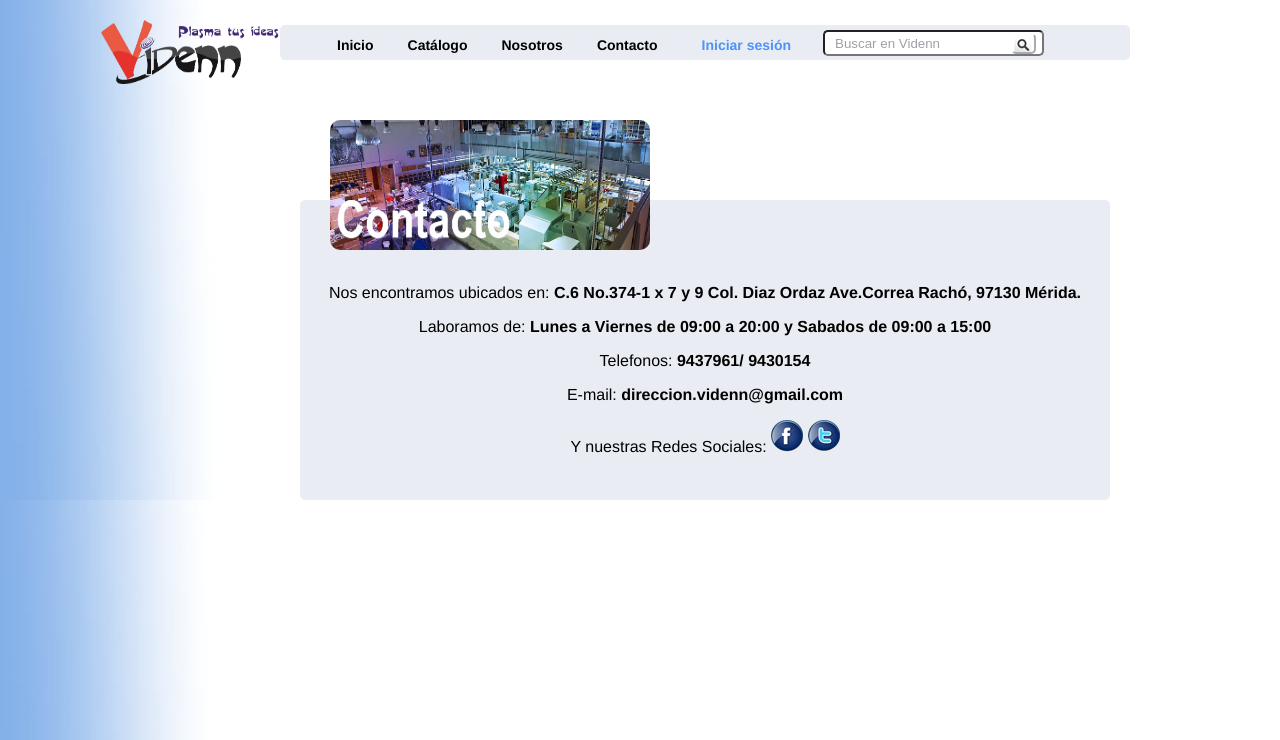
After one commit to jborges1289/Videnn, a PHP site: page /bsdiving/seccionContactos.php in a window 1280 px wide. The commit adds this page. Shown: the top 740 px of the page. Run offline with PHP 8.4, Linux system fonts and the light colour scheme; some libraries are stand-ins or nearby versions.

Commit message:
agregado seccion nosotros y contacto

```diff
--- a/css/index.css
+++ b/css/index.css
@@ -189,3 +189,9 @@ legend{
     color: #E42E33;
     width: 180px;
 }
+
+#banner{
+    margin-left: 50px;
+    width: 400px;
+    height: 200px;
+}
--- /dev/null
+++ b/css/nosotros.css
@@ -0,0 +1,49 @@
+/*
+    Document   : nosotros
+    Created on : 04-may-2013, 16:10:30
+    Author     : giselly_2003
+    Description:
+        Purpose of the stylesheet follows.
+*/
+
+#logoNosotros, #logoContacto{
+        width: 320px;
+        height:130px;
+        margin-left: 110px;
+        margin-top: -20px;
+        border-radius: 10px;
+
+}
+#infoNosotros {
+    text-align: center;
+    margin-left: 0px;
+    width: 810px;
+    float: left;
+    margin-top: 5px;
+    background-color: #e9edf3;
+    border-radius: 5px;
+    font-weight:  bold;
+    margin-left: 190px;
+    height: 200px;
+    margin-top: -70px;
+
+}
+
+#infoContacto{
+    text-align: center;
+    margin-left: 0px;
+    width: 810px;
+    float: left;
+    margin-top: 5px;
+    background-color: #e9edf3;
+    border-radius: 5px;
+    margin-left: 190px;
+    height: 300px;
+    margin-top: -70px;
+}
+
+#infoNosotros p, #infoContacto p{
+    margin-left: 10px;
+    margin-right: 10px;
+
+}
--- a/css/style.css
+++ b/css/style.css
@@ -273,6 +273,7 @@ input[type="text"]{
 
 
 
+
 #media{
 
     margin-top: 180px;
--- a/gestor_de_plantilla.php
+++ b/gestor_de_plantilla.php
@@ -32,8 +32,8 @@ public function generarEncabezado(){
 
                      </ul>
                    </li>
-	               <li><a href="#">Nosotros</a></li>
-	               <li><a href="#">Contacto</a></li>
+	               <li><a href="seccionNosotros.php">Nosotros</a></li>
+	               <li><a href="seccionContactos.php">Contacto</a></li>
 
 
                          <li class="login">
--- /dev/null
+++ b/gestor_de_plantillaNosotrosContacto.php
@@ -0,0 +1,55 @@
+<?php
+
+/*
+ * To change this template, choose Tools | Templates
+ * and open the template in the editor.
+ */
+class gestor_de_plantillaNosotros{
+
+    public function generarLogo(){
+    return'
+
+        <div id="logoNosotros">
+
+                <img id="logoNosotros" src="img/nosotros/cab_nosotros.jpg" >
+        </div>
+        <div id="infoNosotros">
+        <p>&nbsp;</p>
+        <p>&nbsp;</p>
+            <p>Somos una empresa en crecimiento, caracterizada por nuestra calidad y servicio.</p>
+
+            <p>Somos fabricantes, contamos con maquinas de impresión en calidad fotográfica y gran formato, asi como router de corte, maquinas de sublimado, plotters de corte y serigrafía.</p>
+
+        </div>
+
+
+        ';
+    }
+
+    public function generarInfoContacto(){
+        return '
+            <div id="logoContacto">
+
+                <img id="logoNosotros" src="img/contacto/contacto.jpg" >
+        </div>
+        <div id="infoContacto">
+        <p>&nbsp;</p>
+        <p>&nbsp;</p>
+            <p>Nos encontramos ubicados en:<strong> C.6 No.374-1 x 7 y 9 Col. Diaz Ordaz Ave.Correa Rachó, 97130 Mérida.</strong></p>
+            <p>Laboramos de:<strong> Lunes a Viernes de 09:00 a 20:00 y Sabados de 09:00 a 15:00</strong></p>
+
+            <p>Telefonos:<strong> 9437961/ 9430154 </strong></p>
+            <p>E-mail:<strong> direccion.videnn@gmail.com</strong></p>
+            <p>Y nuestras Redes Sociales:
+                <a href="http://www.facebook.com/pages/Videnn-Impresi%C3%B3n-Digital/188538617855820?fref=ts">
+                <img id="facebook" src="img/facebook-icon1.png"></a>
+                <a href="http://twitter.com/Videnn_ImpDig">
+                <img id="twitter" src="img/twitter-icon1.png"></a>
+            </p>
+
+        </div>
+
+';
+    }
+}
+?>
--- a/index.php
+++ b/index.php
@@ -97,5 +97,6 @@
 
 
 
+
 </body>
 </html>
--- /dev/null
+++ b/seccionContactos.php
@@ -0,0 +1,55 @@
+<!DOCTYPE html>
+<!--/*
+    Document   : catalogoBotones
+    Created on : 25-abr-2013, 12:39:16
+    Author     : giselly_2003
+    Description:
+        Purpose of the stylesheet follows.
+*/-->
+
+ <?php
+
+ include_once './gestor_de_plantilla.php';
+  include_once './gestor_de_catalogo.php';
+   include_once './gestor_de_plantillaNosotrosContacto.php';
+
+?>
+
+
+<html >
+<head>
+	<meta charset="UTF-8" />
+	<meta http-equiv="X-UA-Compatible" content="IE=edge,chrome=1">
+	<link rel="stylesheet" href="./css/style.css" />
+    <!-- TemplateEndEditable -->
+    <link rel="stylesheet" href="./css/catalogoBotones.css" />
+    <link rel="stylesheet" href="./css/nosotros.css" />
+    <script language="JavaScript" src="./js/mostrarProducto.js"></script>
+     <link rel="shortcut icon" href="img/icono_vidden.jpg"/>
+    <!-- TemplateBeginEditable name="linksExternos" -->
+	<title>.: Videnn :.</title>
+</head>
+<body >
+
+
+		<div id="contenedor">
+
+
+                    <?php
+
+ $encabezado = new gestor_de_plantilla();
+ echo  $encabezado->generarEncabezado();
+
+
+                    ?>
+
+		</div>
+
+    <div id="logoNosotros">
+        <?php
+       $encabezadoNosotros = new gestor_de_plantillaNosotros();
+       echo $encabezadoNosotros->generarInfoContacto();
+        _?>
+    </div>
+</body>
+</html>
```
Also changed, not shown: seccionNosotros.php (added, +55 -0 lines), img/Twitter-icon1.png (added), img/contacto/contacto.jpg (added), img/facebook-icon1.png (added), img/nosotros/cab_nosotros.jpg (added), img/nosotros/promo.png (deleted).
